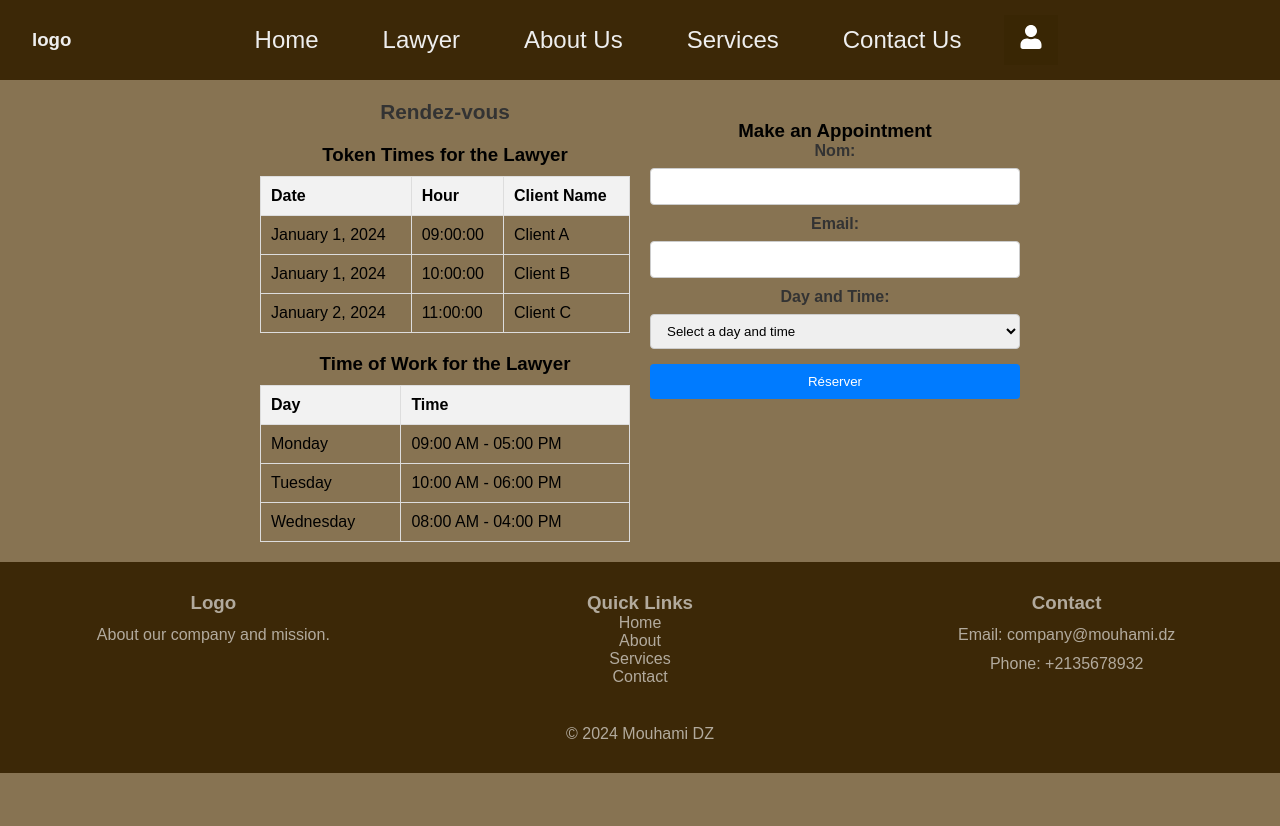
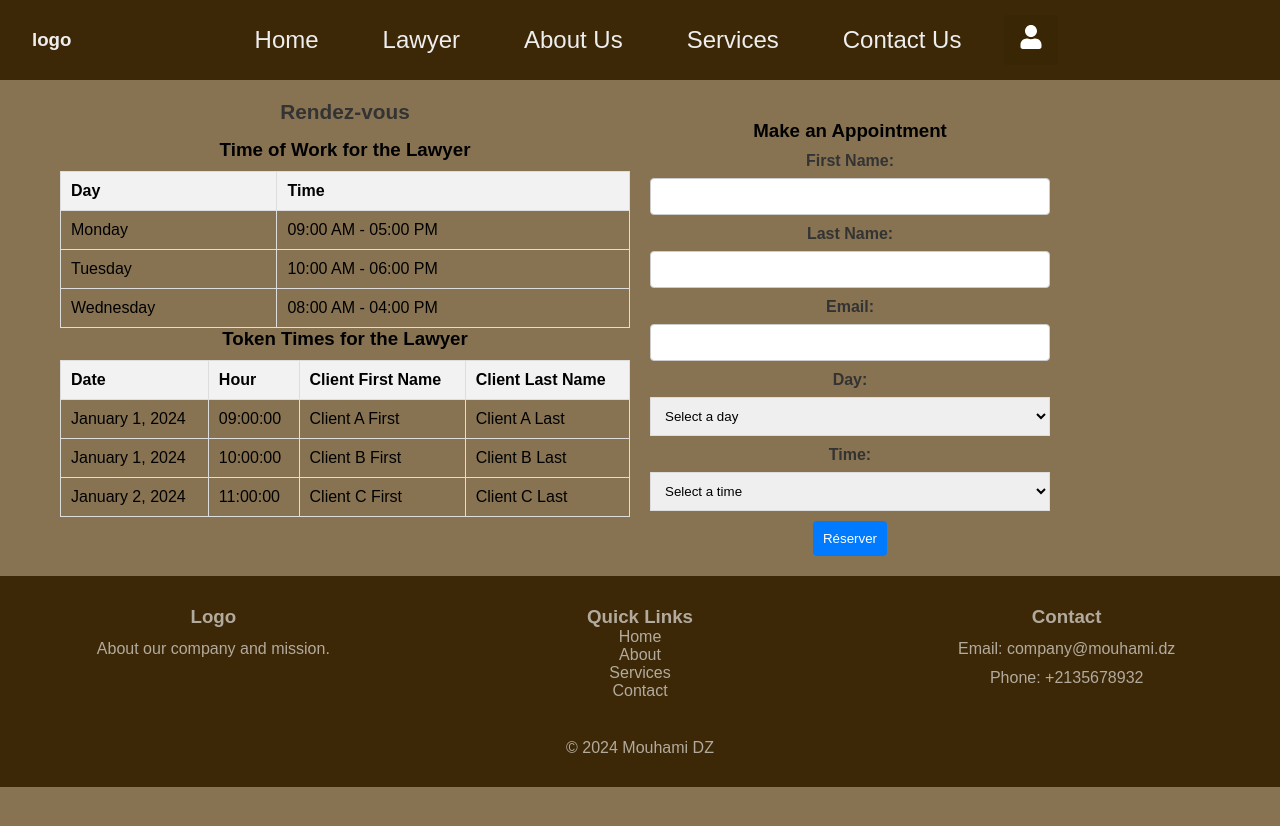
Before and after one commit to djihanem/GLP, a React (Create React App) app in the folder frontend/: page /rendezvous in a window 1280 px wide. Built offline with nearby package versions, Linux system fonts and the light colour scheme; some icons are missing; a web font is replaced by a local one.

Commit message:
modified inputs of rendezvous

```diff
--- a/frontend/src/component/AppointementSection.js
+++ b/frontend/src/component/AppointementSection.js
@@ -5,9 +5,9 @@ import './rendezvous.css';
 
 const AppointmentSection = () => {
     const lawyerTokenTimes = [
-        { date: 'January 1, 2024', hour: '09:00:00', clientName: 'Client A' },
-        { date: 'January 1, 2024', hour: '10:00:00', clientName: 'Client B' },
-        { date: 'January 2, 2024', hour: '11:00:00', clientName: 'Client C' },
+        { date: 'January 1, 2024', hour: '09:00:00', clientFirstName: 'Client A First', clientLastName: 'Client A Last' },
+        { date: 'January 1, 2024', hour: '10:00:00', clientFirstName: 'Client B First', clientLastName: 'Client B Last' },
+        { date: 'January 2, 2024', hour: '11:00:00', clientFirstName: 'Client C First', clientLastName: 'Client C Last' },
         // Add more token times as needed
     ];
 
@@ -28,24 +28,34 @@ const AppointmentSection = () => {
     const [selectedSlot, setSelectedSlot] = useState('');
     const [submitted, setSubmitted] = useState(false);
 
-    const [nom, setNom] = useState('');
+    const [firstName, setFirstName] = useState('');
+    const [lastName, setLastName] = useState('');
     const [email, setEmail] = useState('');
-    const [selectedDayAndTime, setSelectedDayAndTime] = useState('');
+    const [selectedDay, setSelectedDay] = useState('');
+    const [selectedTime, setSelectedTime] = useState('');
 
     const handleSlotChange = (e) => {
         setSelectedSlot(e.target.value);
     };
 
-    const handleNomChange = (e) => {
-        setNom(e.target.value);
+    const handleFirstNameChange = (e) => {
+        setFirstName(e.target.value);
+    };
+
+    const handleLastNameChange = (e) => {
+        setLastName(e.target.value);
     };
 
     const handleEmailChange = (e) => {
         setEmail(e.target.value);
     };
 
-    const handleDayAndTimeChange = (e) => {
-        setSelectedDayAndTime(e.target.value);
+    const handleDayChange = (e) => {
+        setSelectedDay(e.target.value);
+    };
+
+    const handleTimeChange = (e) => {
+        setSelectedTime(e.target.value);
     };
 
     const handleSubmit = (e) => {
@@ -56,7 +66,12 @@ const AppointmentSection = () => {
 
     const handleAppointmentSubmit = (e) => {
         e.preventDefault();
-        console.log(`Appointment details: Nom - ${nom}, Email - ${email}, Day and Time - ${selectedDayAndTime}`);
+        console.log(`Appointment details:
+            First Name - ${firstName},
+            Last Name - ${lastName},
+            Email - ${email},
+            Day - ${selectedDay},
+            Time - ${selectedTime}`);
     };
 
     return (
@@ -66,30 +81,6 @@ const AppointmentSection = () => {
             <div className="appointment-table">
               <h2 className="section-title">Rendez-vous</h2>
 
-                    {/* Token Times Table */}
-                    <div className="table-container">
-                        <h3>Token Times for the Lawyer</h3>
-                        <table>
-                            <thead>
-                                <tr>
-                                    <th>Date</th>
-                                    <th>Hour</th>
-                                    <th>Client Name</th>
-                                </tr>
-                            </thead>
-                            <tbody>
-                                {lawyerTokenTimes.map((token, index) => (
-                                    <tr key={index}>
-                                        <td>{token.date}</td>
-                                        <td>{token.hour}</td>
-                                        <td>{token.clientName}</td>
-                                    </tr>
-                                ))}
-                            </tbody>
-                        </table>
-                    </div>
-
-                    {/* Time of Work Table */}
               <div className="table-container">
                 <h3>Time of Work for the Lawyer</h3>
                 <table>
@@ -109,32 +100,63 @@ const AppointmentSection = () => {
                   </tbody>
                 </table>
               </div>
+
+              <div className="table-container">
+                <h3>Token Times for the Lawyer</h3>
+                <table>
+                  <thead>
+                    <tr>
+                      <th>Date</th>
+                      <th>Hour</th>
+                      <th>Client First Name</th>
+                      <th>Client Last Name</th>
+                    </tr>
+                  </thead>
+                  <tbody>
+                    {lawyerTokenTimes.map((token, index) => (
+                      <tr key={index}>
+                        <td>{token.date}</td>
+                        <td>{token.hour}</td>
+                        <td>{token.clientFirstName}</td>
+                        <td>{token.clientLastName}</td>
+                      </tr>
+                    ))}
+                  </tbody>
+                </table>
+              </div>
             </div>
 
-                {/* Appointment Form */}
             <div className="form-container">
               <h3>Make an Appointment</h3>
               <form onSubmit={handleAppointmentSubmit} className="appointment-form">
-                        <label>Nom:</label>
-                        <input type="text" value={nom} onChange={handleNomChange} required />
+                <label>First Name:</label>
+                <input type="text" value={firstName} onChange={handleFirstNameChange} required />
+
+                <label>Last Name:</label>
+                <input type="text" value={lastName} onChange={handleLastNameChange} required />
 
                 <label>Email:</label>
                 <input type="email" value={email} onChange={handleEmailChange} required />
 
-                        <label>Day and Time:</label>
-                        <select value={selectedDayAndTime} onChange={handleDayAndTimeChange} className="time-slot-dropdown" required>
-                            <option value="">Select a day and time</option>
-                            {availableSlots.map((slot, index) => (
-                                <option key={index} value={slot}>
-                                    {new Date(slot).toLocaleString()}
-                                </option>
-                            ))}
+                <label>Day:</label>
+                <select value={selectedDay} onChange={handleDayChange} required>
+                  <option value="">Select a day</option>
+                  <option value="Monday">Monday</option>
+                  <option value="Tuesday">Tuesday</option>
+                  <option value="Wednesday">Wednesday</option>
+                </select>
+
+                <label>Time:</label>
+                <select value={selectedTime} onChange={handleTimeChange} required>
+                  <option value="">Select a time</option>
+                  <option value="09:00 AM">09:00 AM</option>
+                  <option value="10:00 AM">10:00 AM</option>
+                  <option value="11:00 AM">11:00 AM</option>
                 </select>
 
                 <button type="submit" className="submit-button">Réserver</button>
               </form>
 
-                    {/* Display confirmation message after submission */}
               {submitted && (
                 <div className="confirmation-message">
                   Vous avez réservé un rendez-vous pour : {new Date(selectedSlot).toLocaleString()}
--- a/frontend/src/component/rendezvous.css
+++ b/frontend/src/component/rendezvous.css
@@ -1,47 +1,45 @@
 .appointment-grid {
     font-family: 'Arial', sans-serif;
-    max-width: 800px;
+    max-width: 1200px;
     margin: 0 auto;
     padding: 20px;
-}
-
-.appointment-grid {
     display: grid;
-    grid-template-columns: repeat(2, 1fr);
-    gap: 20px;
+    grid-template-columns: repeat(2, 1fr); /* Two columns: one for tables, one for form */
+    gap: 20px; /* Adjust the gap between columns as needed */
 }
 
 .section-title {
     color: #333;
+    grid-column: span 2; /* Ensure section title takes full width */
 }
 
 .table-container {
-    margin-top: 20px;
+    display: block;
 }
 
-table {
+.table-container table {
     width: 100%;
     border-collapse: collapse;
     margin-top: 10px;
 }
 
-th, td {
+.table-container th, .table-container td {
     padding: 10px;
     border: 1px solid #ddd;
     text-align: left;
 }
 
-th {
+.table-container th {
     background-color: #f2f2f2;
 }
 
 .form-container {
-    margin-top: 20px;
+    max-width: 400px;
+    margin-top: 20px; /* Add margin to separate the form from the tables */
 }
 
 .appointment-form {
-    display: flex;
-    flex-direction: column;
+    margin-top: 10px;
 }
 
 label {
@@ -50,6 +48,7 @@ label {
 }
 
 input, select {
+    width: 100%;
     padding: 10px;
     margin-bottom: 10px;
     border: 1px solid #ddd;
```
Lines whose indentation alone changed are shown as unchanged.
